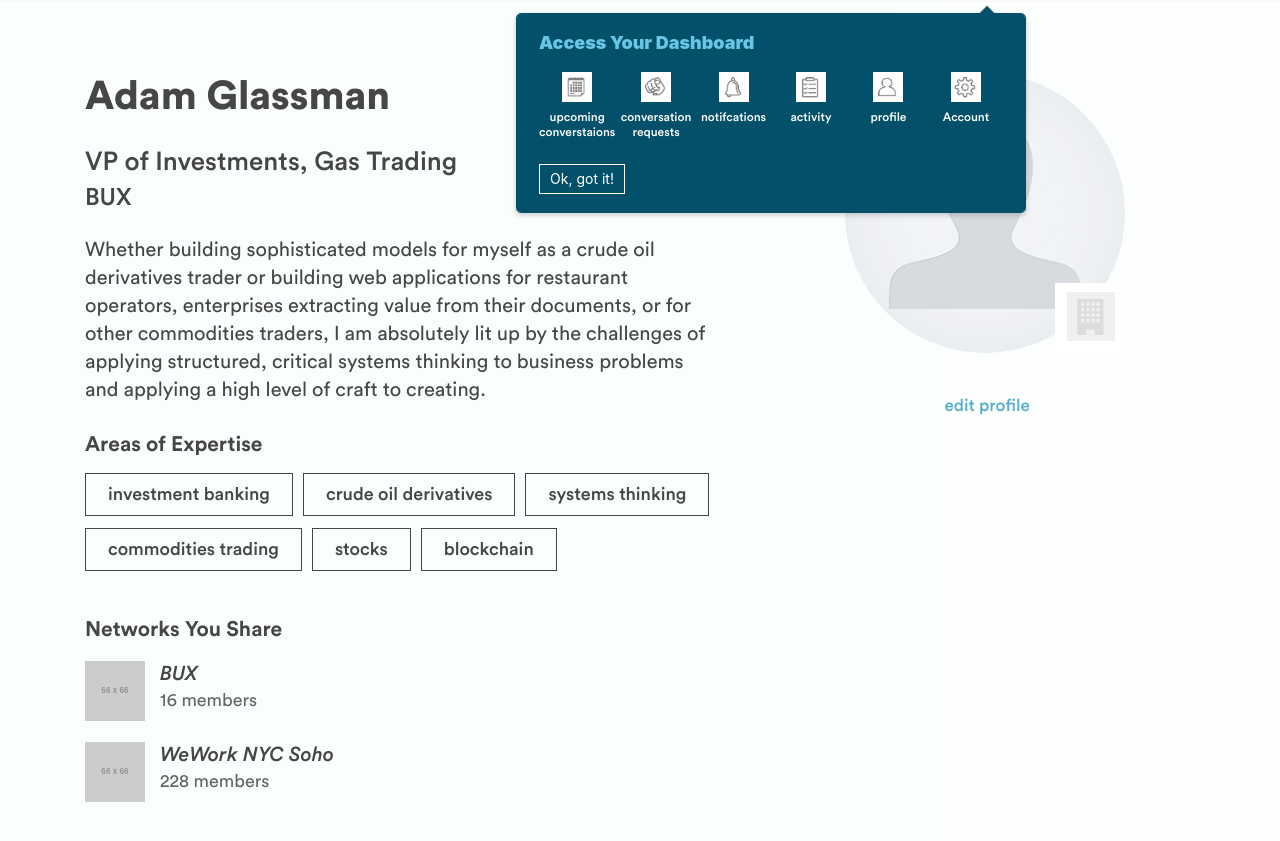
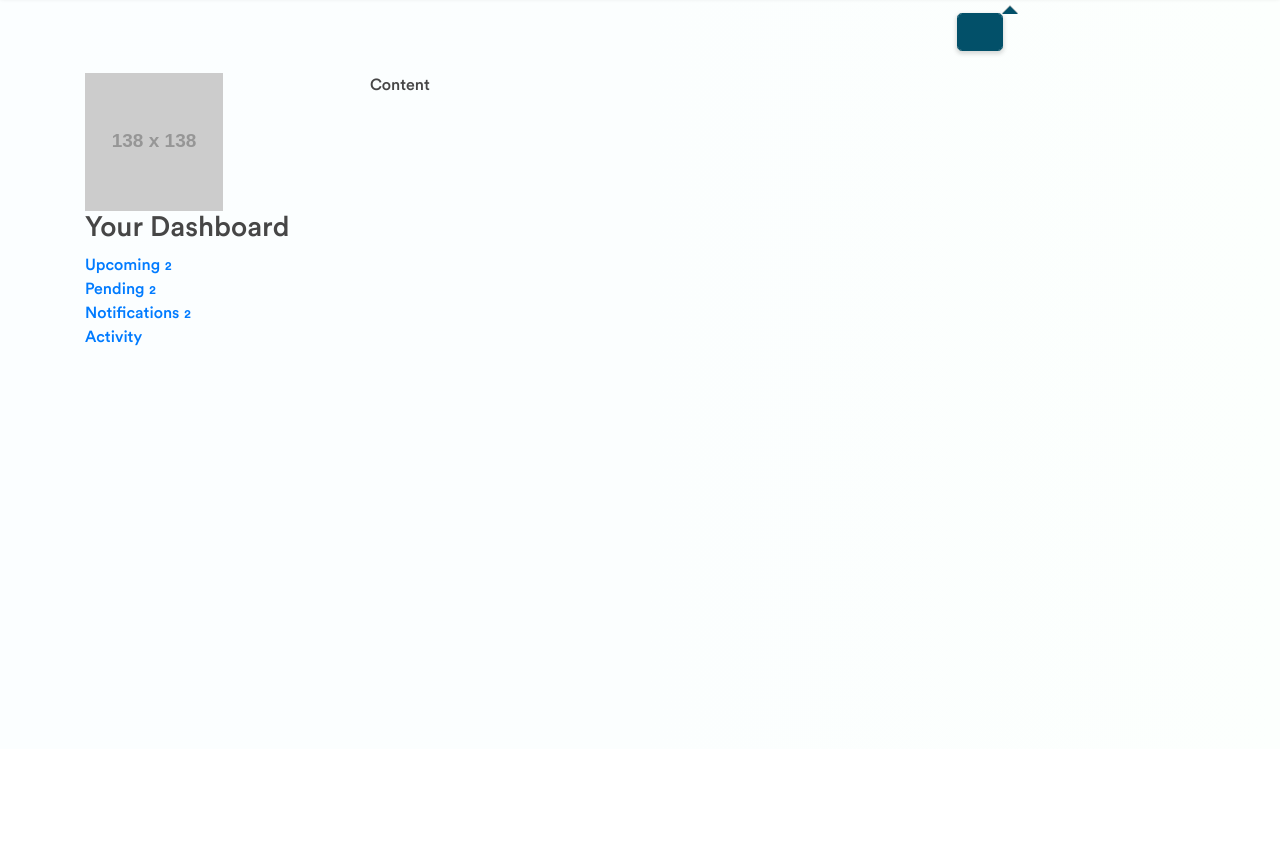
Before and after one commit to braxtondiggs/Galvitron, a website: page public/dashboard/upcoming.html in a window 1280 px wide. Shown: the part 51-892 px from the top of the page. After the commit the page ends 800 px from the top, so only its background shows below. Drawn offline with nearby package versions, Linux system fonts and the light colour scheme; placeholder pictures from the web are drawn by us.

Commit message:
Add dashboard

```diff
--- a/public/css/main.css
+++ b/public/css/main.css
@@ -320,7 +320,7 @@ ul {
   margin: 0;
   min-width: 220px;
   padding: 0;
-  right: 0;
+  right: -10px;
 }
 
 .header-container .right-header .dropdown-menu .dropdown-item {
--- a/public/profile/view.html
+++ b/public/dashboard/upcoming.html
@@ -39,7 +39,7 @@
                   <img src="https://via.placeholder.com/30x30" alt=""/>
                   <div class="dropdown-menu" aria-labelledby="dropdownMenuLink">
                     <a class="dropdown-item" href="/dashboard/upcoming.html"><img src="/images/icons/calendar.png"/>Upcoming<span class="notification">1</span></a>
-                    <a class="dropdown-item" href="/dashboard/request.html"><img src="/images/icons/hand.png"/>Request<span class="notification">2</span></a>
+                    <a class="dropdown-item" href="/dashboard/pending.html"><img src="/images/icons/hand.png"/>Pending<span class="notification">2</span></a>
                     <a class="dropdown-item" href="/dashboard/notification.html"><img src="/images/icons/bell.png"/>Notifications<span class="notification">2</span></a>
                     <a class="dropdown-item" href="/profile/activity.html"><img src="/images/icons/clipboard.png"/>Activity</a>
                     <a class="dropdown-item" href="/profile/view.html"><img src="/images/icons/user.png"/>Your Profile</a>
@@ -54,109 +54,30 @@
       </div>
       <div class="container">
         <div class="row">
-          <div class="profile-information col-sm-7">
-            <h2 class="name">Adam Glassman</h2>
-            <h3 class="company">VP of Investments, Gas Trading</h3>
-            <h3 class="network">BUX</h3>
-            <p class="information">
-              Whether building sophisticated models for myself as a crude oil derivatives trader or building web applications for restaurant operators, enterprises extracting value from their documents, or for other commodities traders, I am absolutely lit up by
-              the challenges of applying structured, critical systems thinking to business problems and applying a high level of craft to creating.
-            </p>
-            <div class="expertise">
-              <h4 class="expertise-title">Areas of Expertise</h4>
+          <div class="col-sm-3">
+            <img src="https://via.placeholder.com/138x138" alt=""/>
+            <div class="navigation">
+              <h3>Your Dashboard</h3>
               <ul>
-                <li>investment banking</li>
-                <li>crude oil derivatives</li>
-                <li>systems thinking</li>
-                <li>commodities trading</li>
-                <li>stocks</li>
-                <li>blockchain</li>
-              </ul>
-            </div>
-            <div class="network">
-              <h4 class="network-title">Networks You Share</h4>
-              <ul>
-                <li class="flex-row">
-                  <div>
-                    <img src="https://via.placeholder.com/66x66" alt=""/>
-                  </div>
-                  <div class="network-content">
-                    <h5 class="title">BUX</h5>
-                    <p>16 members</p>
-                  </div>
+                <li class="active">
+                  <a href="/dashboard/upcoming">Upcoming<span class="badge">2</span></a>
                 </li>
-                <li class="flex-row">
-                  <div>
-                    <img src="https://via.placeholder.com/66x66" alt=""/>
-                  </div>
-                  <div class="network-content">
-                    <h5 class="title">WeWork NYC Soho</h5>
-                    <p>228 members</p>
-                  </div>
+                <li>
+                  <a href="/dashboard/pending">Pending<span class="badge">2</span></a>
+                </li>
+                <li>
+                  <a href="/dashbaord//notifications">Notifications<span class="badge">2</span></a>
+                </li>
+                <li>
+                  <a href="">Activity</a>
                 </li>
               </ul>
             </div>
           </div>
-          <div class="profile-actions offset-sm-1 col-sm-3">
-            <div>
-              <div class="profile-images">
-                <img src="/images/default-user.png" class="profile-image" alt=""/>
-                <img src="/images/default-network.png" class="profile-network" alt=""/>
-              </div>
-              <div class="edit-profile">
-                <a href="/profile/edit.html">
-                  <img src="/images/icons/edit.png" alt=""/>&nbsp;edit profile
-                </a>
-              </div>
-            </div>
+          <div class="col-sm-9">
+            Content
           </div>
         </div>
-      </div>
-    </div>
-    <div id="welcomePopover1" class="hidden">
-      <div class="welcome-wrapper">
-        <h2>Access Your Dashboard</h2>
-        <div class="icon-row flex-row">
-          <div>
-            <img src="/images/icons/calendar.png" alt=""/>
-            <div>upcoming converstaions</div>
-          </div>
-          <div>
-            <img src="/images/icons/hand.png" alt=""/>
-            <div>conversation requests</div>
-          </div>
-          <div>
-            <img src="/images/icons/bell.png" alt=""/>
-            <div>notifcations</div>
-          </div>
-          <div>
-            <img src="/images/icons/clipboard.png" alt=""/>
-            <div>activity</div>
-          </div>
-          <div>
-            <img src="/images/icons/user.png" alt=""/>
-            <div>profile</div>
-          </div>
-          <div>
-            <img src="/images/icons/cog.png" alt=""/>
-            <div>Account</div>
-          </div>
-        </div>
-        <button class="button welcome btn-1">
-          Ok, got it!
-        </button>
-      </div>
-    </div>
-    <div id="welcomePopover2" class="hidden">
-      <div class="welcome-wrapper welcome-wrapper-2">
-        <h2>Access Your Networks</h2>
-        <div fxlayout="row" fxlayoutalign="start center">
-          <igm src="/images/icon/users.png" alt=""/>
-          <p>Discover and book members from all your social and professional networks!</p>
-        </div>
-        <button class="button welcome btn-2">
-          Ok, got it!
-        </button>
       </div>
     </div>
   </div>
```
Also changed, not shown: public/index.html (+12 -0 lines), public/profile/edit.html (+1 -1 lines), public/dashboard/notifications.html (added), public/dashboard/pending.html (added).
